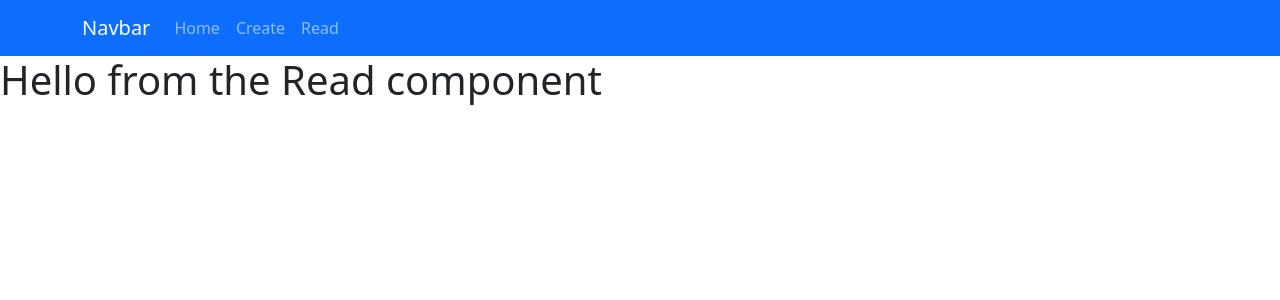
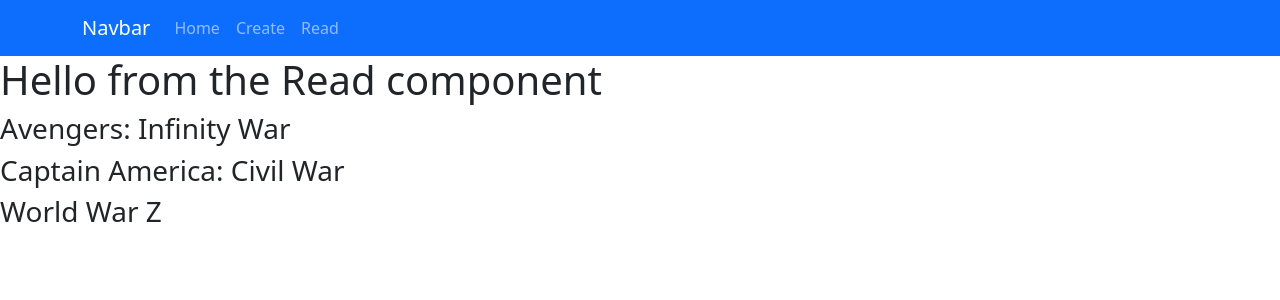
Before and after one commit to fionntmcc/DataRepresentationLab3, a React (Create React App) app in the folder my-app/: page /read in a window 1280 px wide. Shown: the top 300 px of the page. Built offline with nearby package versions, Linux system fonts and the light colour scheme.

Commit message:
Titles displayed on read tab

```diff
--- a/my-app/src/components/MovieItem.js
+++ b/my-app/src/components/MovieItem.js
@@ -2,11 +2,9 @@
 
 const MovieItem = (props) => {
 
-
-
     return(
         <div>
-            <h3>{props.myMovie.title}</h3>
+            <h3>{props.myMovie.Title}</h3>
         </div>
     );
 }
```
